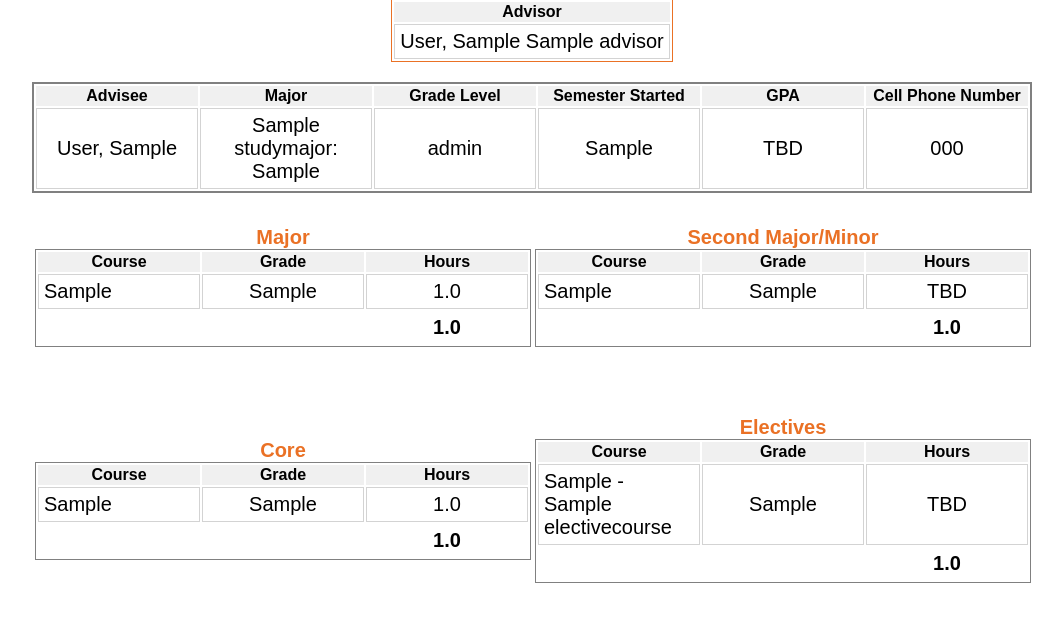
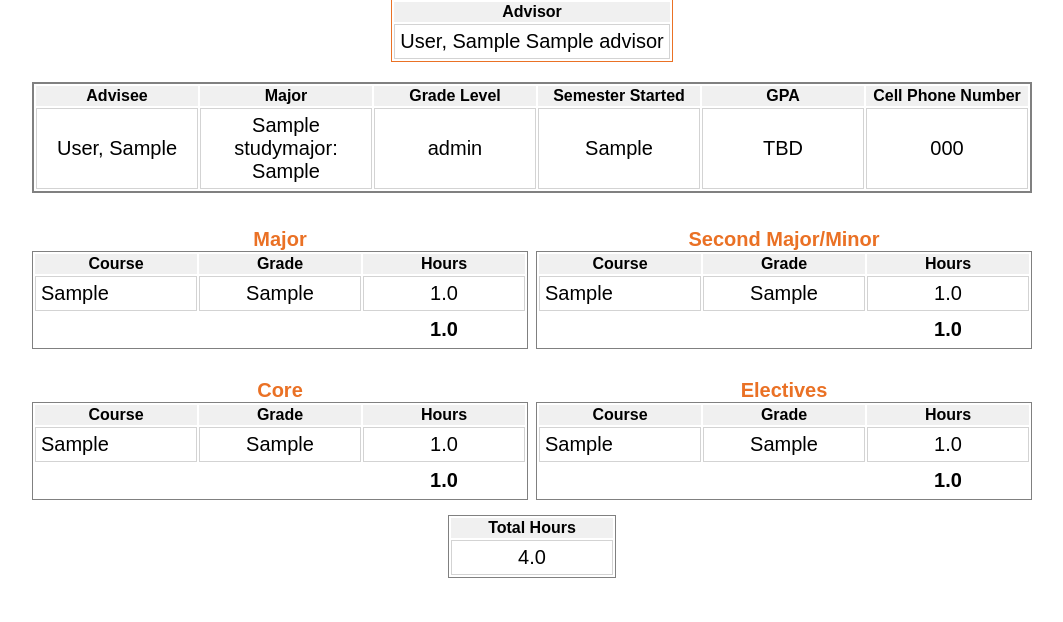
Before and after one commit to james-schneider/django-capstone-project, a Django app: page /advisor/advisee/1/ in a window 1280 px wide. Shown: the part 102-724 px from the top of the page, without its empty margins (108-1171 px from the left). Run offline with Django 3.2, Linux system fonts and the light colour scheme; tables that the repository leaves empty hold one stand-in row (values such as "Sample post").

Commit message:
Adjust GPA calculation to only include courses with a grade

```diff
--- a/advisor/static/advisor/advisor_layout.css
+++ b/advisor/static/advisor/advisor_layout.css
@@ -16,174 +16,7 @@ body {
     margin-right: auto;
 }
 
-/*****tables*********************************/
-table {
-    /*border-spacing:;*/
-    padding: 0;
-    float: none;
-    margin: 10px;
-    font-family: Arial, Helvetica, sans-serif;
-    font-size: 20px;
-    margin-left: auto;
-    margin-right: auto;
-  }
 
-table caption {
-    color: rgb(234,113,37);
-    font-weight: bold;
-}
-
-table.side_by_side {
-    margin-left: auto;
-    margin-right: auto;
-
-}
-
-table.advisor_header {
-    margin-bottom: 20px;
-    font-family: Arial, Helvetica, sans-serif;
-    border: 1px solid rgb(234,113,37);
-    text-align: left;
-    margin-left: auto;
-    margin-right: auto;
-}
-
-table.advisor_header th {
-    color: black;
-    font-weight: bold;
-    background-color: rgb(240,240,240);
-    font-size: 16px;
-    text-align: center;
-}
-
-table.advisor_header tr td {
-    text-align: left;
-    min-width: 150px;
-    margin-left: 10px;
-    margin-right: 10px;
-    padding: 5px;
-    border: 1px solid lightgray;
-}
-
-
-  table.student_header {
-    margin-bottom: 20px;
-    font-family: Arial, Helvetica, sans-serif;
-    border: 2px solid gray;
-
-}
-
-table.student_header th {
-    color: black;
-    font-weight: bold;
-    background-color: rgb(240,240,240);
-    font-size: 16px;
-}
-
-
-table.student_header tr td {
-    text-align: center;
-    min-width: 150px;
-    margin-left: 10px;
-    margin-right: 10px;
-    padding: 5px;
-    border: 1px solid lightgray;
-}
-
-  table a {
-    text-decoration: none;
-    color: black;
-  }
-
-  table a:hover {
-      color:rgb(234,113,37);
-  }
-
-table.record_tables {
-    border: 1px solid gray;
-    /*clear: both;*/
-}
-
-table.record_tables td :nth-child(even) {
-    text-align: left;
-}
-
-  .record_tables td {
-    min-width: 150px;
-    margin-left: 10px;
-    margin-right: 10px;
-    padding:5px;
-    border: 1px solid lightgray;
-    font-family: Arial, Helvetica, sans-serif;*/
-  }
-
-  .record_tables td.center_data {
-    text-align: center;
-  }
-
-  /*tr:nth-child(odd) {
-    background: rgb(220,220,220);*/
-
-.record_tables th {
-    background: rgb(240,240,240);
-    font-size: 16px;
-}
-
-.record_tables tr {
-    border: 1px solid gainsboro;
-}
-
-table.majors_table, table.advisors_table {
-    border: 1px solid gray;
-    font-family: Arial, Helvetica, sans-serif;
-}
-
-table.advisors_table {
-    border: 1px solid rgb(234,113,37);
-    /*border: 1px solid rgb(234,113,37);*/
-
-    font-family: Arial, Helvetica, sans-serif;
-    margin-left: auto;
-    margin-right: auto;
-}
-
-table.majors_table th, table.advisors_table th {
-    background-color: rgb(240,240,240);
-    font-size: 16px;
-}
-
-table.majors_table td, table.advisors_table td {
-    min-width: 200px;
-    margin-left: 5px;
-    margin-right: 5px;
-    border: 1px solid lightgray;
-    padding:5px;
-}
-
-table.all_advisors_table {
-    border: 1px solid rgb(234,113,37);
-    /*border: 1px solid rgb(234,113,37);*/
-    font-family: Arial, Helvetica, sans-serif;
-}
-
-table.all_advisors_table th {
-    background-color: rgb(240,240,240);
-    font-size: 16px;
-}
-
-table.all_advisors_table td {
-    min-width: 150px;
-    margin-left: 5px;
-    margin-right: 5px;
-    border: 1px solid lightgray;
-    padding:5px;
-}
-
-td.total {
-    text-align: center;
-    font-weight: bold;
-    border: none;
-}
 
 
 
--- /dev/null
+++ b/advisor/static/advisor/tables.css
@@ -0,0 +1,238 @@
+/*****tables*********************************/
+table {
+    /*border-spacing:;*/
+    padding: 0;
+    float: none;
+    margin: 15px;
+    font-family: Arial, Helvetica, sans-serif;
+    font-size: 20px;
+    margin-left: auto;
+    margin-right: auto;
+  }
+
+table caption {
+    color: rgb(234,113,37);
+    font-weight: bold;
+}
+
+table.left_side {
+    float: left;
+    width: 45%;
+}
+
+table.right_side {
+    float: right;
+    width: 45%;
+}
+
+table.advisor_header {
+    margin-bottom: 20px;
+    font-family: Arial, Helvetica, sans-serif;
+    border: 1px solid rgb(234,113,37);
+    text-align: left;
+    margin-left: auto;
+    margin-right: auto;
+}
+
+table.advisor_header th {
+    color: black;
+    font-weight: bold;
+    background-color: rgb(240,240,240);
+    font-size: 16px;
+    text-align: center;
+}
+
+table.advisor_header tr td {
+    text-align: left;
+    min-width: 150px;
+    margin-left: 10px;
+    margin-right: 10px;
+    padding: 5px;
+    border: 1px solid lightgray;
+}
+
+
+  table.student_header {
+    margin-bottom: 20px;
+    font-family: Arial, Helvetica, sans-serif;
+    border: 2px solid gray;
+
+}
+
+table.student_header th {
+    color: black;
+    font-weight: bold;
+    background-color: rgb(240,240,240);
+    font-size: 16px;
+}
+
+
+table.student_header tr td {
+    text-align: center;
+    min-width: 150px;
+    margin-left: 10px;
+    margin-right: 10px;
+    padding: 5px;
+    border: 1px solid lightgray;
+}
+
+  table a {
+    text-decoration: none;
+    color: black;
+  }
+
+  table a:hover {
+      color:rgb(234,113,37);
+  }
+
+table.record_tables {
+    border: 1px solid gray;
+    clear: both;
+}
+
+table.record_tables td :nth-child(even) {
+    text-align: left;
+}
+
+  .record_tables td {
+    min-width: 150px;
+    margin-left: 10px;
+    margin-right: 10px;
+    padding:5px;
+    border: 1px solid lightgray;
+    font-family: Arial, Helvetica, sans-serif;*/
+  }
+
+  .record_tables td.center_data {
+    text-align: center;
+  }
+
+
+.record_tables th {
+    background: rgb(240,240,240);
+    font-size: 16px;
+}
+
+.record_tables tr {
+    border: 1px solid gainsboro;
+}
+
+table.record_tables_left {
+    border: 1px solid gray;
+    float: left;
+    width: 45%;
+    /*clear: both;*/
+}
+
+table.record_tables_left td :nth-child(even) {
+    text-align: left;
+}
+
+  .record_tables_left td {
+    min-width: 150px;
+    margin-left: 10px;
+    margin-right: 10px;
+    padding:5px;
+    border: 1px solid lightgray;
+    font-family: Arial, Helvetica, sans-serif;*/
+  }
+
+  .record_tables_left td.center_data {
+    text-align: center;
+  }
+
+
+.record_tables_left th {
+    background: rgb(240,240,240);
+    font-size: 16px;
+}
+
+.record_tables_left tr {
+    border: 1px solid gainsboro;
+}
+
+table.record_tables_right {
+    border: 1px solid gray;
+    float: right;
+    width: 45%;
+    /*clear: both;*/
+}
+
+table.record_tables_right td :nth-child(even) {
+    text-align: left;
+}
+
+  .record_tables_right td {
+    min-width: 150px;
+    margin-left: 10px;
+    margin-right: 10px;
+    padding:5px;
+    border: 1px solid lightgray;
+    font-family: Arial, Helvetica, sans-serif;*/
+  }
+
+  .record_tables_right td.center_data {
+    text-align: center;
+  }
+
+
+.record_tables_right th {
+    background: rgb(240,240,240);
+    font-size: 16px;
+}
+
+.record_tables_right tr {
+    border: 1px solid gainsboro;
+}
+
+table.majors_table, table.advisors_table {
+    border: 1px solid gray;
+    font-family: Arial, Helvetica, sans-serif;
+}
+
+table.advisors_table {
+    border: 1px solid rgb(234,113,37);
+    /*border: 1px solid rgb(234,113,37);*/
+
+    font-family: Arial, Helvetica, sans-serif;
+    margin-left: auto;
+    margin-right: auto;
+}
+
+table.majors_table th, table.advisors_table th {
+    background-color: rgb(240,240,240);
+    font-size: 16px;
+}
+
+table.majors_table td, table.advisors_table td {
+    min-width: 200px;
+    margin-left: 5px;
+    margin-right: 5px;
+    border: 1px solid lightgray;
+    padding:5px;
+}
+
+table.all_advisors_table {
+    border: 1px solid rgb(234,113,37);
+    /*border: 1px solid rgb(234,113,37);*/
+    font-family: Arial, Helvetica, sans-serif;
+}
+
+table.all_advisors_table th {
+    background-color: rgb(240,240,240);
+    font-size: 16px;
+}
+
+table.all_advisors_table td {
+    min-width: 150px;
+    margin-left: 5px;
+    margin-right: 5px;
+    border: 1px solid lightgray;
+    padding:5px;
+}
+
+td.total {
+    text-align: center;
+    font-weight: bold;
+    border: none;
+}
--- a/advisor/templates/advisor/advisee.html
+++ b/advisor/templates/advisor/advisee.html
@@ -82,18 +82,12 @@
 
 
 
-{% comment%}
-    <!--wrapping the major and second major/minor table
-    within one table-->
-{% endcomment %}
-<table class="side_by_side" ><tr><td>
-
     {% comment%}
     <!--table for the courses in major-->
     {% endcomment %}
 
     {% if major_courses %}
-    <table class="record_tables">
+    <table class="record_tables_left">
         <caption>Major</caption>
         <tr>
             <th>Course</th>
@@ -139,22 +133,16 @@
     </table>
 
     {% else %}
-        <p>No courses to show.</p>
+        <p>No major courses to show.</p>
     {% endif %}
-
-{% comment%}
-    <!--wrapping the major and second major/minor table
-    within one table.  Closing first table, opening another.-->
-{% endcomment %}
-</td><td>
 
 
 {% comment%}
 <!--table for the courses in second major/minor-->
 {% endcomment %}
 
-{% if second_major_courses %}
-<table class="record_tables">
+{% if second_major_courses != 0 %}
+<table class="record_tables_right">
     <caption>Second Major/Minor</caption>
     <tr>
         <th>Course</th>
@@ -180,8 +168,8 @@
             {% endif %}
         </td>
         <td class="center_data">
-            {% if course.credits %}
-            {{ course.credits }}
+            {% if course.course %}
+            {{ course.course.credits }}
             {% else %}
                 TBD
             {% endif %}
@@ -197,32 +185,20 @@
 </table>
 
 {% else %}
-    <p>No courses to show.</p>
+    <p>No second major or minor courses to show.</p>
 {% endif %}
 
-{% comment%}
-    <!--wrapping the major and second major/minor table
-    within one table.  Closing second table.-->
-{% endcomment %}
-</td></tr></table>
+
 
 <br>
 
 
 
 
-{% comment%}
-    <!--wrapping the core and elective tables
-    within one table-->
-{% endcomment %}
-<table class="side_by_side" ><tr><td>
 
-{% comment%}
-<!--table for the courses in core courses-->
-{% endcomment %}
 
 {% if core_courses %}
-<table class="record_tables">
+<table class="record_tables_left">
     <caption>Core</caption>
     <tr>
         <th>Course</th>
@@ -257,6 +233,7 @@
     </tr>
 
     {% endfor %}
+
     <tr>
         <td class="total"></td>
         <td class="total"></td>
@@ -265,20 +242,17 @@
 </table>
 
 {% else %}
-    <p>No courses to show.</p>
+    <p>No core courses to show.</p>
 {% endif %}
 
-{% comment%}<!--wrapping the core and elective tables
-    within one table.  Closing first table, opening another.-->
-{% endcomment %}
-</td><td>
+
 
 {% comment%}
 <!--table for the courses in electives-->
 {% endcomment %}
 
 {% if elective_courses %}
-<table class="record_tables">
+<table class="record_tables_right">
     <caption>Electives</caption>
     <tr>
         <th>Course</th>
@@ -291,7 +265,7 @@
     <tr>
         <td>
             {% if course.course %}
-                {{ course.course }}
+                {{ course.course.course_no }}
             {% else %}
                 TBD
             {% endif %}
@@ -304,8 +278,8 @@
             {% endif %}
         </td>
         <td class="center_data">
-            {% if course.credits %}
-            {{ course.credits }}
+            {% if course.course %}
+            {{ course.course.credits }}
             {% else %}
                 TBD
             {% endif %}
@@ -322,14 +296,25 @@
 </table>
 
 {% else %}
-    <p>No courses to show.</p>
+    <p>No elective courses to show.</p>
 {% endif %}
 
-{% comment%}
-    <!--wrapping the core and elective tables
-    within one table.  Closing second table.-->
-{% endcomment %}
-</td></tr></table>
+
+
+
+
+<br><br><br>
+
+<table class="record_tables">
+    <tr>
+        <th>
+            Total Hours
+        </th>
+    </tr>
+    <tr>
+        <td class="center_data">{{ total_credits }}</td>
+    </tr>
+</table>
 
 
 
--- a/advisor/templates/base.html
+++ b/advisor/templates/base.html
@@ -5,9 +5,16 @@
     <meta charset="UTF-8">
     <meta name="viewport" content="width=device-width, initial-scale=1.0">
     <meta http-equiv="X-UA-Compatible" content="ie=edge">
-    <title>Advisor</title>
+    <title>
+        {% block title %}
+            {% if title %} {{ title }} {% else %} Advisor {% endif %}
+        {% endblock %}
+    </title>
+    <link rel="icon" href="{% static 'images/MilliganBuffalo.jpg' %}">
+
 
     <link rel="stylesheet" type="text/css" href="{% static 'advisor/advisor_layout.css' %}">
+    <link rel="stylesheet" type="text/css" href="{% static 'advisor/tables.css' %}">
 </head>
 <body>
 
--- a/advisor/views.py
+++ b/advisor/views.py
@@ -2,10 +2,10 @@ from django.shortcuts import get_object_or_404, get_list_or_404, render
 from django.template import loader
 from django.http import HttpResponse
 
-from .models import (MajorCourse, SecondMajorCourse, MinorCourse, CoreCourse,
+from .models import (MajorCourse, SecondMajorCourse, CoreCourse,
                         ElectiveCourse, Advisee, Advisor,
                         Instructor, MajorCourseGrade, SecondMajorCourseGrade,
-                        MinorCourseGrade, CoreCourseGrade, ElectiveCourseGrade,
+                        CoreCourseGrade, ElectiveCourseGrade,
                         GradeChoice,CourseCredit, AdvisorRelationship, StudyMajor)
 
 """
@@ -69,12 +69,39 @@ def advisee(request, advisee_id):
 
     #course_credits = get_list_or_404(CourseGrade, advisee_id=advisee_id)
 
-    # variables uses to track credits in different course categories
+    # variables used to track credits in different course categories
     major_credits = 0.0
     second_major_credits = 0.0
     minor_credits = 0.0
     core_credits = 0.0
     elective_credits = 0.0
+    total_credits = 0.0
+
+    # variables used to track credits for GPA in different course categories
+    gpa_major_credits = 0.0
+    gpa_second_major_credits = 0.0
+    gpa_minor_credits = 0.0
+    gpa_core_credits = 0.0
+    gpa_elective_credits = 0.0
+    gpa_total_credits = 0.0
+
+    # variables used to track quality points for GPA in different course categories
+    gpa_major_quality_points = 0.0
+    gpa_second_major_quality_points = 0.0
+    gpa_minor_quality_points = 0.0
+    gpa_core_quality_points = 0.0
+    gpa_elective_quality_points = 0.0
+    gpa_total_quality_points = 0.0
+
+    # variables used to track quality points in different course categories
+    major_quality_points = 0.0
+    second_major_quality_points = 0.0
+    minor_quality_points = 0.0
+    core_quality_points = 0.0
+    elective_quality_points = 0.0
+    total_quality_points = 0.0
+
+
 
 
     gpa = 0.0
@@ -82,7 +109,7 @@ def advisee(request, advisee_id):
 
     if major_courses != "0":
         grade = ''
-        quality_points = 0
+        quality_points = 0.0
         for course in major_courses:
             if course.grade in grade_choices:
 
@@ -113,22 +140,22 @@ def advisee(request, advisee_id):
                 elif course.grade == 'F':
                     quality_points += course.course.credits * 0.0
 
-        major_credits = 0
-        for course in major_courses:
+                gpa_major_credits+=course.course.credits
+
+                gpa_major_quality_points+=quality_points
+
             major_credits+=course.course.credits
 
-        try:
-            gpa = round((quality_points / credits), 3)
-        except: gpa = "TBD"
+            major_quality_points+=quality_points
+
 
 
     if second_major_courses != "0":
         grade = ''
-        credits = 0
-        quality_points = 0
+        quality_points = 0.0
         for course in second_major_courses:
             if course.grade in grade_choices:
-                credits += course.course.credits
+
                 if course.grade == 'A+':
                     quality_points += course.course.credits * 4.3
                 elif course.grade == 'A':
@@ -156,19 +183,22 @@ def advisee(request, advisee_id):
                 elif course.grade == 'F':
                     quality_points += course.course.credits * 0.0
 
-    if second_major_courses != "0":
-        for course in second_major_courses:
+                gpa_second_major_credits+=course.course.credits
+
+                gpa_second_major_quality_points+=quality_points
+
             second_major_credits+=course.course.credits
+
+            second_major_quality_points+=quality_points
 
 
 
     if minor_courses != "0":
         grade = ''
-        credits = 0
-        quality_points = 0
+        quality_points = 0.0
         for course in minor_courses:
             if course.grade in grade_choices:
-                credits += course.course.credits
+
                 if course.grade == 'A+':
                     quality_points += course.course.credits * 4.3
                 elif course.grade == 'A':
@@ -196,61 +226,22 @@ def advisee(request, advisee_id):
                 elif course.grade == 'F':
                     quality_points += course.course.credits * 0.0
 
+                gpa_minor_credits+=course.course.credits
 
-    if minor_courses != "0":
-        for course in minor_courses:
+                gpa_minor_quality_points+=quality_points
+
             minor_credits+=course.course.credits
+
+            minor_quality_points+=quality_points
 
 
 
-        if core_courses != "0":
-            grade = ''
-            credits = 0
-            quality_points = 0
-            for course in core_courses:
-                if course.grade in grade_choices:
-                    credits += course.course.credits
-                    if course.grade == 'A+':
-                        quality_points += course.course.credits * 4.3
-                    elif course.grade == 'A':
-                        quality_points += course.course.credits * 4.0
-                    elif course.grade == 'A-':
-                        quality_points += course.course.credits * 3.7
-                    elif course.grade == 'B+':
-                        quality_points += course.course.credits * 3.3
-                    elif course.grade == 'B':
-                        quality_points += course.course.credits * 3.0
-                    elif course.grade == 'B-':
-                        quality_points += course.course.credits * 2.7
-                    elif course.grade == 'C+':
-                        quality_points += course.course.credits * 2.3
-                    elif course.grade == 'C':
-                        quality_points += course.course.credits * 2.0
-                    elif course.grade == 'C-':
-                        quality_points += course.course.credits * 1.7
-                    elif course.grade == 'D+':
-                        quality_points += course.course.credits * 1.3
-                    elif course.grade == 'D':
-                        quality_points += course.course.credits * 1.0
-                    elif course.grade == 'D-':
-                        quality_points += course.course.credits * 0.7
-                    elif course.grade == 'F':
-                        quality_points += course.course.credits * 0.0
+    if core_courses != "0":
+        grade = ''
+        quality_points = 0.0
+        for course in core_courses:
+            if course.grade in grade_choices:
 
-    if core_courses != "0":
-        for course in core_courses:
-            core_credits+=course.course.credits
-
-
-
-
-    if elective_courses != "0":
-        grade = ''
-        credits = 0
-        quality_points = 0
-        for course in elective_courses:
-            if course.grade in grade_choices:
-                credits += course.course.credits
                 if course.grade == 'A+':
                     quality_points += course.course.credits * 4.3
                 elif course.grade == 'A':
@@ -278,12 +269,69 @@ def advisee(request, advisee_id):
                 elif course.grade == 'F':
                     quality_points += course.course.credits * 0.0
 
+                gpa_core_credits+=course.course.credits
+
+                gpa_core_quality_points+=quality_points
+
+            core_credits+=course.course.credits
+
+            core_quality_points+=quality_points
+
+
+
+
     if elective_courses != "0":
+        grade = ''
+        quality_points = 0.0
         for course in elective_courses:
+            if course.grade in grade_choices:
+
+                if course.grade == 'A+':
+                    quality_points += course.course.credits * 4.3
+                elif course.grade == 'A':
+                    quality_points += course.course.credits * 4.0
+                elif course.grade == 'A-':
+                    quality_points += course.course.credits * 3.7
+                elif course.grade == 'B+':
+                    quality_points += course.course.credits * 3.3
+                elif course.grade == 'B':
+                    quality_points += course.course.credits * 3.0
+                elif course.grade == 'B-':
+                    quality_points += course.course.credits * 2.7
+                elif course.grade == 'C+':
+                    quality_points += course.course.credits * 2.3
+                elif course.grade == 'C':
+                    quality_points += course.course.credits * 2.0
+                elif course.grade == 'C-':
+                    quality_points += course.course.credits * 1.7
+                elif course.grade == 'D+':
+                    quality_points += course.course.credits * 1.3
+                elif course.grade == 'D':
+                    quality_points += course.course.credits * 1.0
+                elif course.grade == 'D-':
+                    quality_points += course.course.credits * 0.7
+                elif course.grade == 'F':
+                    quality_points += course.course.credits * 0.0
+
+                gpa_elective_credits+=course.course.credits
+
+                gpa_elective_quality_points+=quality_points
+
             elective_credits+=course.course.credits
 
+            elective_quality_points+=quality_points
+
+    total_credits = (major_credits + second_major_credits + minor_credits \
+                    + core_credits + elective_credits)
+
+    gpa_total_credits = (gpa_major_credits + gpa_second_major_credits + gpa_minor_credits \
+                    + gpa_core_credits + gpa_elective_credits)
+
+    gpa_total_quality_points = (gpa_major_quality_points + gpa_second_major_quality_points + \
+                        gpa_minor_quality_points + gpa_core_quality_points + gpa_elective_quality_points)
+
     try:
-        gpa = round((quality_points / credits), 3)
+        gpa = round((gpa_total_quality_points / gpa_total_credits), 3)
     except: gpa = "TBD"
 
     advisors = get_list_or_404(AdvisorRelationship, advisee_id=advisee_id)
@@ -292,12 +340,15 @@ def advisee(request, advisee_id):
         context = {'advisee_info':advisee_info, 'advisee_courses':advisee_courses, 'advisors':advisors, 'gpa':gpa}
     else:
         context = {'advisee_info':advisee_info, 'advisors':advisors, 'gpa':gpa}"""
+
+    title=advisee_info.first_name + " " + advisee_info.last_name
     context = {'advisee_info':advisee_info, 'major_courses':major_courses, \
                 'second_major_courses':second_major_courses, 'minor_courses':minor_courses, \
                 'core_courses':core_courses, 'elective_courses':elective_courses, \
                 'advisors':advisors, 'gpa':gpa, 'major_credits':major_credits, \
                 'second_major_credits':second_major_credits, 'minor_credits':minor_credits, \
-                'core_credits':core_credits, 'elective_credits':elective_credits }
+                'core_credits':core_credits, 'elective_credits':elective_credits, 'total_credits':total_credits, \
+                'title':title}
 
     # return the record.html template. advisor is the app name, record is the advisee name.
     return render(request, 'advisor/advisee.html', context)
```
Also changed, not shown: advisor/admin.py (+7 -4 lines), advisor/models.py (+5 -4 lines).
